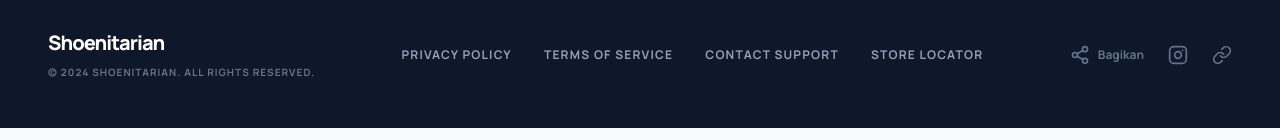
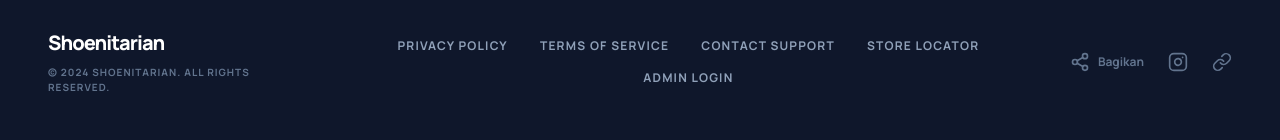
Before and after one commit to yokate/yokate-s-Org, a React (Vite) app: page / in a window 1280 px wide. Shown: the part 1684-1824 px from the top of the page. Built offline with nearby package versions, Linux system fonts and the light colour scheme; no server answers.

Commit message:
feat: Add Admin Login link to footer
Includes a new link to the admin login page in the footer navigation for easy access.

```diff
--- a/src/components/Footer.tsx
+++ b/src/components/Footer.tsx
@@ -30,6 +30,7 @@ export default function Footer() {
           <Link className="text-xs font-bold text-slate-400 hover:text-primary transition-colors uppercase tracking-widest" to="/terms">Terms of Service</Link>
           <Link className="text-xs font-bold text-slate-400 hover:text-primary transition-colors uppercase tracking-widest" to="/support">Contact Support</Link>
           <Link className="text-xs font-bold text-slate-400 hover:text-primary transition-colors uppercase tracking-widest" to="/locator">Store Locator</Link>
+          <Link className="text-xs font-bold text-slate-400 hover:text-primary transition-colors uppercase tracking-widest" to="/login">Admin Login</Link>
         </div>
 
         <div className="flex items-center gap-6">
```
